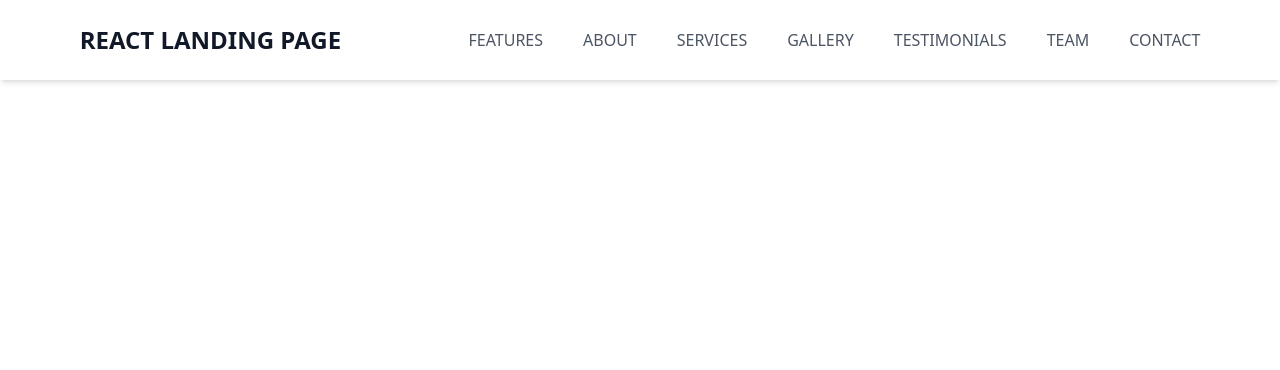
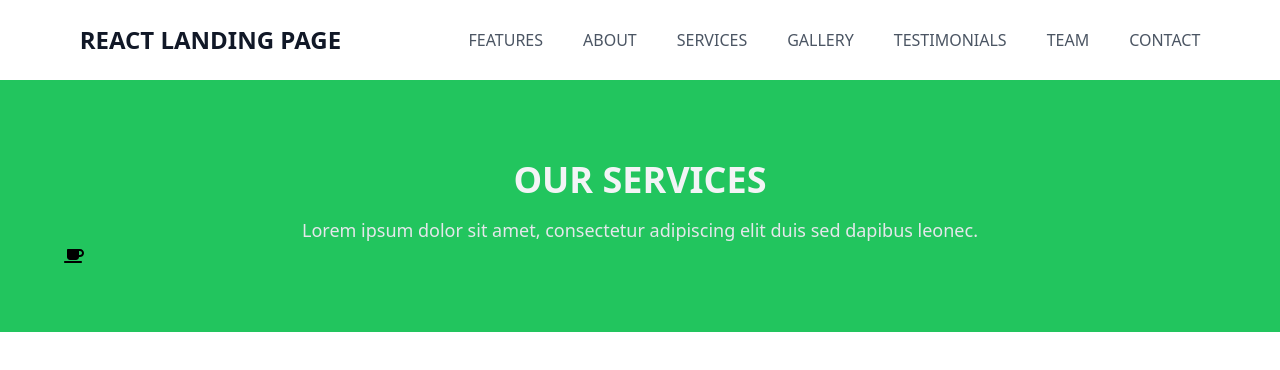
Before and after one commit to albert-byiringiro/landing-page-react, a React (Vite) app: page / in a window 1280 px wide. Shown: the top 370 px of the page. Built offline with nearby package versions, Linux system fonts and the light colour scheme.

Commit message:
add data for services

```diff
--- a/package.json
+++ b/package.json
@@ -10,6 +10,9 @@
     "preview": "vite preview"
   },
   "dependencies": {
+    "@fortawesome/fontawesome-svg-core": "^6.6.0",
+    "@fortawesome/free-solid-svg-icons": "^6.6.0",
+    "@fortawesome/react-fontawesome": "^0.2.2",
     "nanoid": "^5.0.7",
     "react": "^18.3.1",
     "react-dom": "^18.3.1"
--- a/src/App.tsx
+++ b/src/App.tsx
@@ -1,9 +1,11 @@
 import Navbar from "./components/Navbar";
+import Services from "./components/Services";
 
 function App() {
   return (
     <>
       <Navbar />
+      <Services />
     </>
   );
 }
--- a/src/components/Navbar.tsx
+++ b/src/components/Navbar.tsx
@@ -1,4 +1,6 @@
+// @ts-ignore
 import navList from "../data/headerNavbar";
+
 import { NavLinks } from "../types/Types";
 const Navbar = () => {
   const navEls = navList.map((nav: NavLinks) => (
--- /dev/null
+++ b/src/components/Services.tsx
@@ -0,0 +1,22 @@
+import { FontAwesomeIcon } from "@fortawesome/react-fontawesome";
+import { faCoffee } from "@fortawesome/free-solid-svg-icons";
+
+console.log(faCoffee);
+const Services = () => {
+  return (
+    <div className="bg-green-500 p-16">
+      <div className="text-center">
+        <h2 className="my-4 text-gray-100 font-bold text-4xl uppercase">
+          Our Services
+        </h2>
+        <h3 className="text-gray-200 text-lg">
+          Lorem ipsum dolor sit amet, consectetur adipiscing elit duis sed
+          dapibus leonec.
+        </h3>
+      </div>
+      <FontAwesomeIcon icon={faCoffee} />
+    </div>
+  );
+};
+
+export default Services;
--- /dev/null
+++ b/src/data/servicesData.js
@@ -0,0 +1,42 @@
+import { nanoid } from "nanoid";
+
+
+export default [
+  {
+    id: nanoid(),
+    image: "fa fa-wordpress",
+    service: "Lorem ipsum dolor",
+    description: "Lorem ipsum dolor sit amet, consectetur adipiscing elit. Duis sed dapibus leo nec ornare diam sedasd commodo nibh ante facilisis bibendum dolor feugiat at.",
+  },
+  {
+    id: nanoid(),
+    image: "fa fa-cart-arrow-down",
+    service: "Consectetur adipiscing",
+    description: "Lorem ipsum dolor sit amet, consectetur adipiscing elit. Duis sed dapibus leo nec ornare diam sedasd commodo nibh ante facilisis bibendum dolor feugiat at.",
+  },
+  {
+    id: nanoid(),
+    image: "fa fa-cloud-download",
+    service: "Lorem ipsum dolor",
+    description: "Lorem ipsum dolor sit amet, consectetur adipiscing elit. Duis sed dapibus leo nec ornare diam sedasd commodo nibh ante facilisis bibendum dolor feugiat at.",
+  },
+  {
+    id: nanoid(),
+    image: "fa fa-language",
+    service: "Consectetur adipiscing",
+    description: "Lorem ipsum dolor sit amet, consectetur adipiscing elit. Duis sed dapibus leo nec ornare diam sedasd commodo nibh ante facilisis bibendum dolor feugiat at.",
+  },
+  {
+    id: nanoid(),
+    image: "fa fa-plane",
+    service: "Lorem ipsum dolor",
+    description: "Lorem ipsum dolor sit amet, consectetur adipiscing elit. Duis sed dapibus leo nec ornare diam sedasd commodo nibh ante facilisis bibendum dolor feugiat at.",
+  },
+  {
+    id: nanoid(),
+    image: "fa fa-pie-chart",
+    service: "Consectetur adipiscing",
+    description: "Lorem ipsum dolor sit amet, consectetur adipiscing elit. Duis sed dapibus leo nec ornare diam sedasd commodo nibh ante facilisis bibendum dolor feugiat at.",
+  },
+
+];
```
Also changed, not shown: 1 other file (tests, documents, lock files or other folders).
